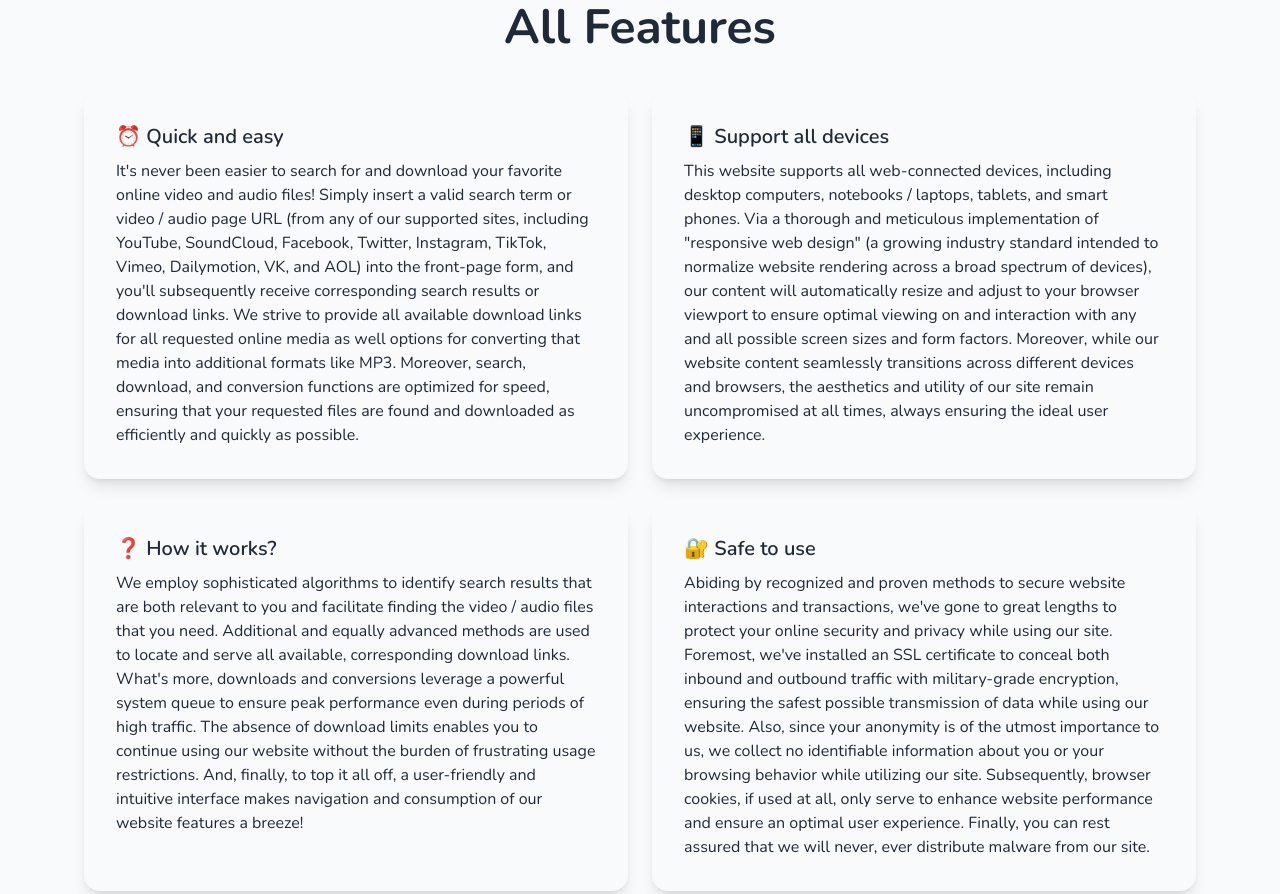
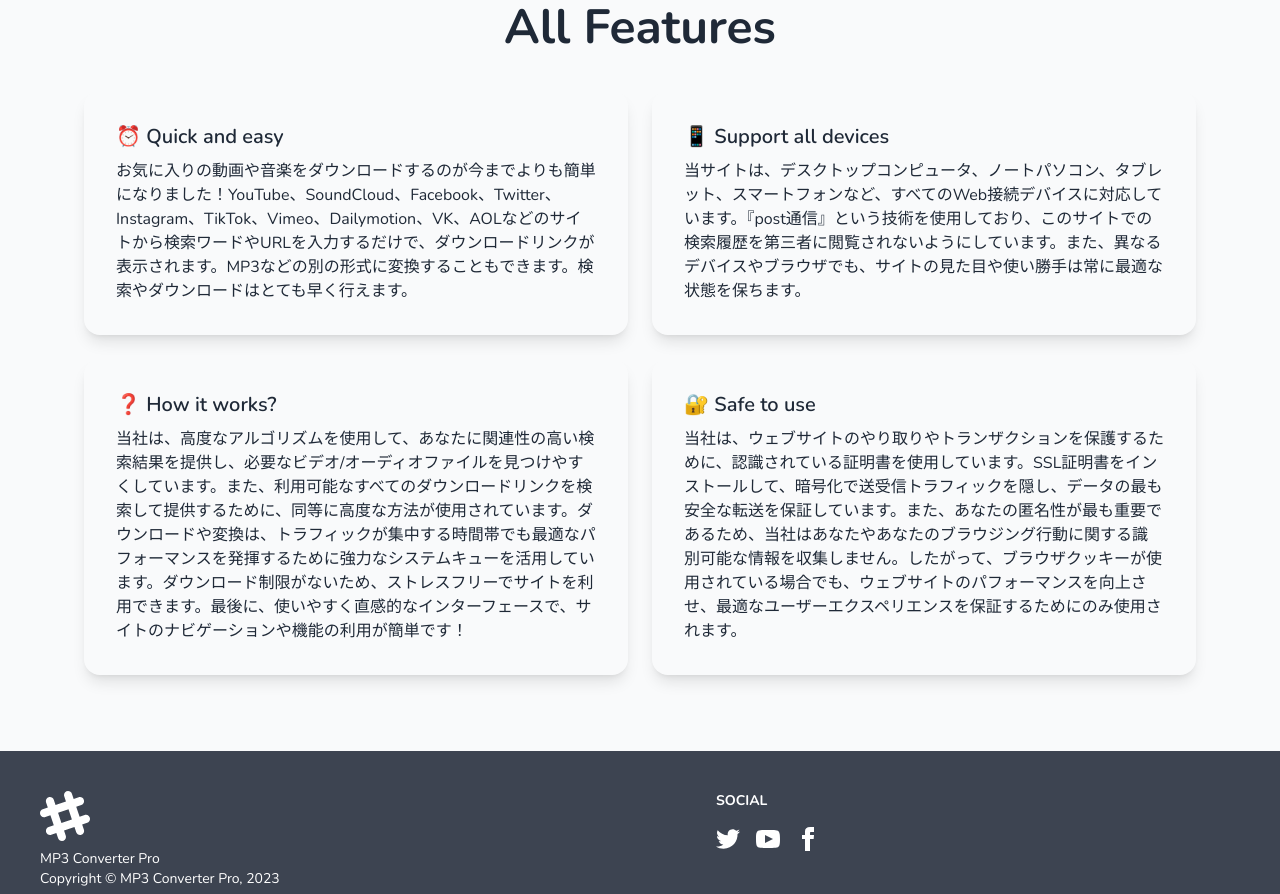
Before and after one commit to rintaro-s/rinta-watcher, a plain HTML site: page shikro/yt-download.org/index.html in a window 1280 px wide. Shown: the part 1537-2431 px from the top of the page. Drawn offline with nearby package versions, Linux system fonts and the light colour scheme; no server answers; a script that the page names is missing.

Commit message:
Update index.html

```diff
--- a/shikro/yt-download.org/index.html
+++ b/shikro/yt-download.org/index.html
@@ -407,25 +407,25 @@
 <div class="shadow-lg card">
 <div class="card-body">
 <h2 class="card-title">⏰ Quick and easy</h2>
-<p class="text-left">It&#039;s never been easier to search for and download your favorite online video and audio files! Simply insert a valid search term or video / audio page URL (from any of our supported sites, including YouTube, SoundCloud, Facebook, Twitter, Instagram, TikTok, Vimeo, Dailymotion, VK, and AOL) into the front-page form, and you&#039;ll subsequently receive corresponding search results or download links. We strive to provide all available download links for all requested online media as well options for converting that media into additional formats like MP3. Moreover, search, download, and conversion functions are optimized for speed, ensuring that your requested files are found and downloaded as efficiently and quickly as possible.</p>
+<p class="text-left">お気に入りの動画や音楽をダウンロードするのが今までよりも簡単になりました！YouTube、SoundCloud、Facebook、Twitter、Instagram、TikTok、Vimeo、Dailymotion、VK、AOLなどのサイトから検索ワードやURLを入力するだけで、ダウンロードリンクが表示されます。MP3などの別の形式に変換することもできます。検索やダウンロードはとても早く行えます。</p>
 </div>
 </div>
 <div class="shadow-lg card">
 <div class="card-body">
 <h2 class="card-title">📱 Support all devices</h2>
-<p class="text-left">This website supports all web-connected devices, including desktop computers, notebooks / laptops, tablets, and smart phones. Via a thorough and meticulous implementation of &quot;responsive web design&quot; (a growing industry standard intended to normalize website rendering across a broad spectrum of devices), our content will automatically resize and adjust to your browser viewport to ensure optimal viewing on and interaction with any and all possible screen sizes and form factors. Moreover, while our website content seamlessly transitions across different devices and browsers, the aesthetics and utility of our site remain uncompromised at all times, always ensuring the ideal user experience.</p>
+<p class="text-left">当サイトは、デスクトップコンピュータ、ノートパソコン、タブレット、スマートフォンなど、すべてのWeb接続デバイスに対応しています。『post通信』という技術を使用しており、このサイトでの検索履歴を第三者に閲覧されないようにしています。また、異なるデバイスやブラウザでも、サイトの見た目や使い勝手は常に最適な状態を保ちます。</p>
 </div>
 </div>
 <div class="shadow-lg card">
 <div class="card-body">
 <h2 class="card-title">❓ How it works?</h2>
-<p class="text-left">We employ sophisticated algorithms to identify search results that are both relevant to you and facilitate finding the video / audio files that you need. Additional and equally advanced methods are used to locate and serve all available, corresponding download links. What&#039;s more, downloads and conversions leverage a powerful system queue to ensure peak performance even during periods of high traffic. The absence of download limits enables you to continue using our website without the burden of frustrating usage restrictions. And, finally, to top it all off, a user-friendly and intuitive interface makes navigation and consumption of our website features a breeze!</p>
+<p class="text-left">当社は、高度なアルゴリズムを使用して、あなたに関連性の高い検索結果を提供し、必要なビデオ/オーディオファイルを見つけやすくしています。また、利用可能なすべてのダウンロードリンクを検索して提供するために、同等に高度な方法が使用されています。ダウンロードや変換は、トラフィックが集中する時間帯でも最適なパフォーマンスを発揮するために強力なシステムキューを活用しています。ダウンロード制限がないため、ストレスフリーでサイトを利用できます。最後に、使いやすく直感的なインターフェースで、サイトのナビゲーションや機能の利用が簡単です！</p>
 </div>
 </div>
 <div class="shadow-lg card">
 <div class="card-body">
 <h2 class="card-title">🔐 Safe to use</h2>
-<p class="text-left">Abiding by recognized and proven methods to secure website interactions and transactions, we&#039;ve gone to great lengths to protect your online security and privacy while using our site. Foremost, we&#039;ve installed an SSL certificate to conceal both inbound and outbound traffic with military-grade encryption, ensuring the safest possible transmission of data while using our website. Also, since your anonymity is of the utmost importance to us, we collect no identifiable information about you or your browsing behavior while utilizing our site. Subsequently, browser cookies, if used at all, only serve to enhance website performance and ensure an optimal user experience. Finally, you can rest assured that we will never, ever distribute malware from our site.</p>
+<p class="text-left">当社は、ウェブサイトのやり取りやトランザクションを保護するために、認識されている証明書を使用しています。SSL証明書をインストールして、暗号化で送受信トラフィックを隠し、データの最も安全な転送を保証しています。また、あなたの匿名性が最も重要であるため、当社はあなたやあなたのブラウジング行動に関する識別可能な情報を収集しません。したがって、ブラウザクッキーが使用されている場合でも、ウェブサイトのパフォーマンスを向上させ、最適なユーザーエクスペリエンスを保証するためにのみ使用されます。</p>
 </div>
 </div>
 </div>
```
